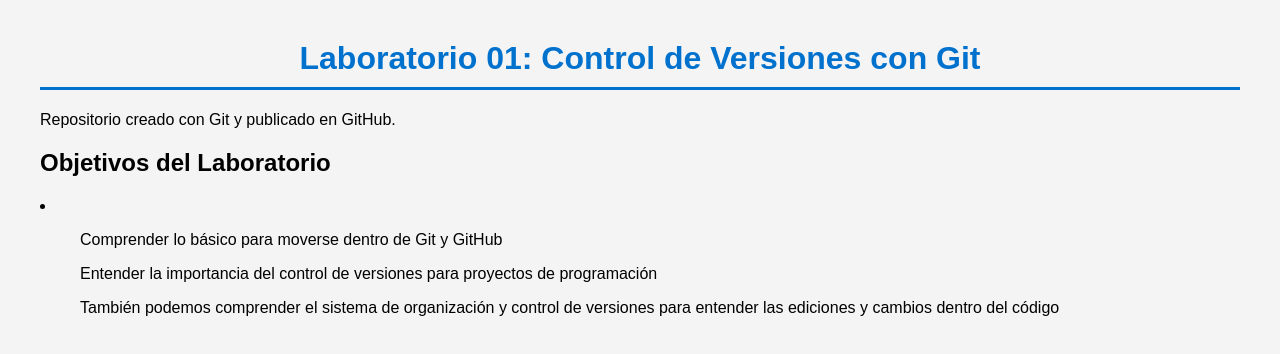
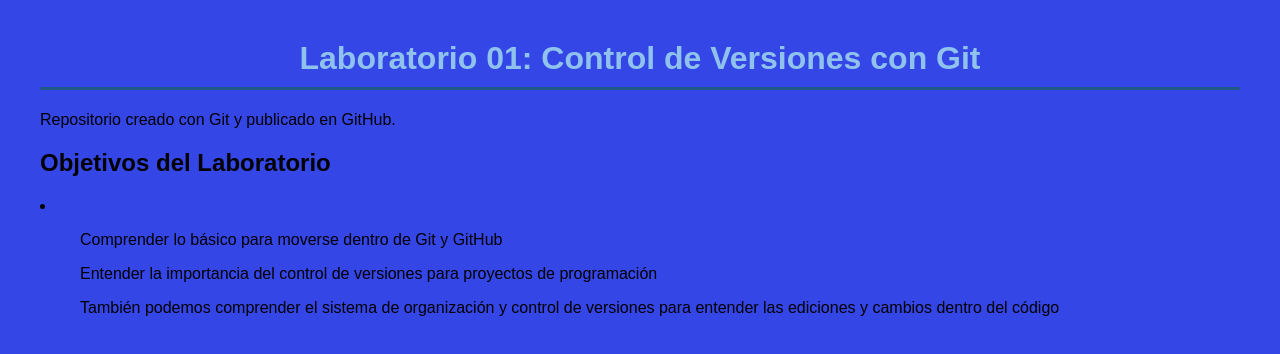
Before and after one commit to B3NJ1RO/DISAVIP, a plain HTML site: page index.html in a window 1280 px wide. Drawn offline with Linux system fonts and the light colour scheme.

Commit message:
Cambios dentro del estilo en los colores - Styles.css

```diff
--- a/styles.css
+++ b/styles.css
@@ -1,15 +1,15 @@
 body {
   font-family: Arial, sans-serif;
-  background-color: #f4f4f4;
+  background-color: #3546e7;
   margin: 40px;
 }
 
 h1 {
-  color: #0072ce;
+  color: #8fc3ee;
 }
 
 h1 {
   text-align: center;
-  border-bottom: 3px solid #0072ce;
+  border-bottom: 3px solid #205988;
   padding-bottom: 10px;
 }
```
